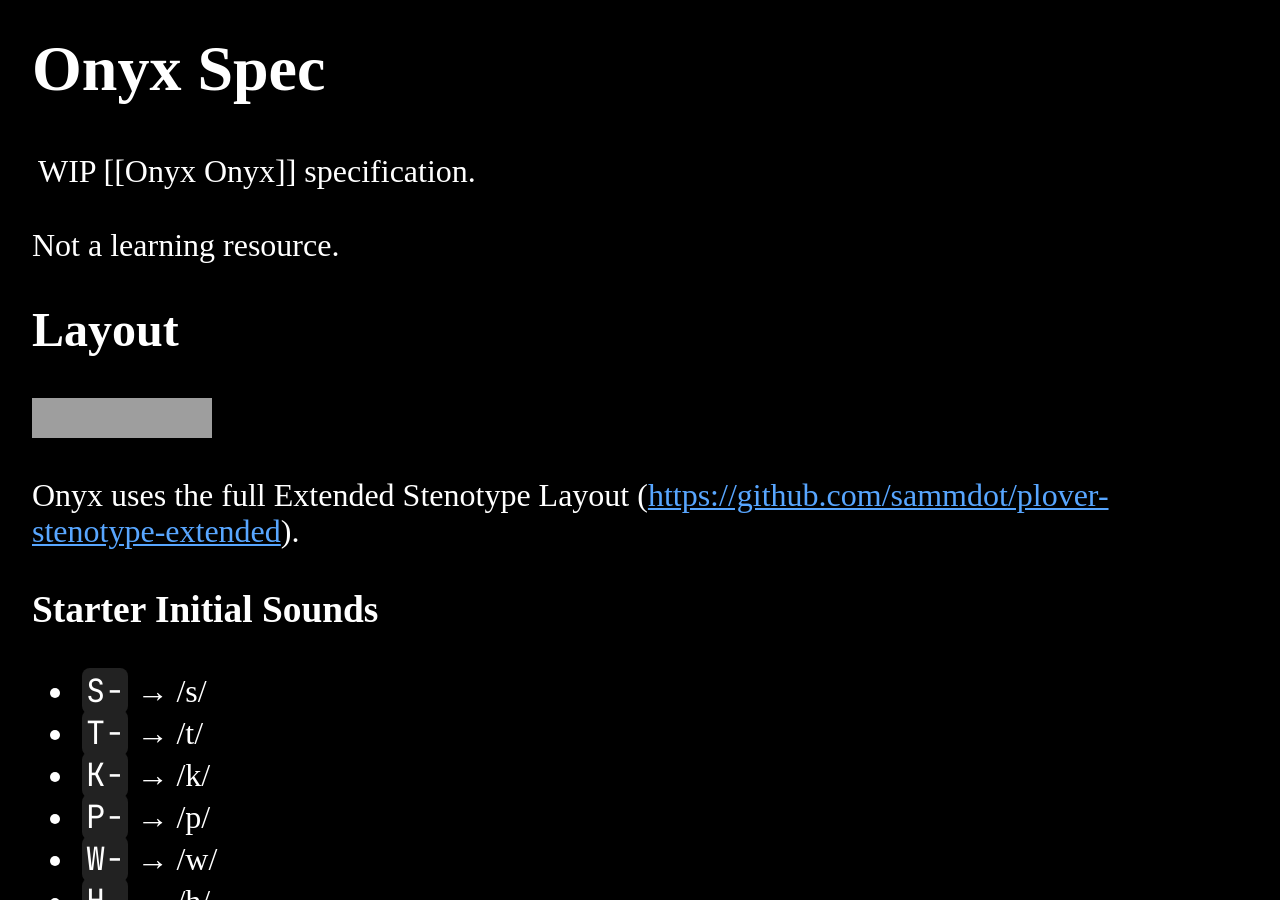
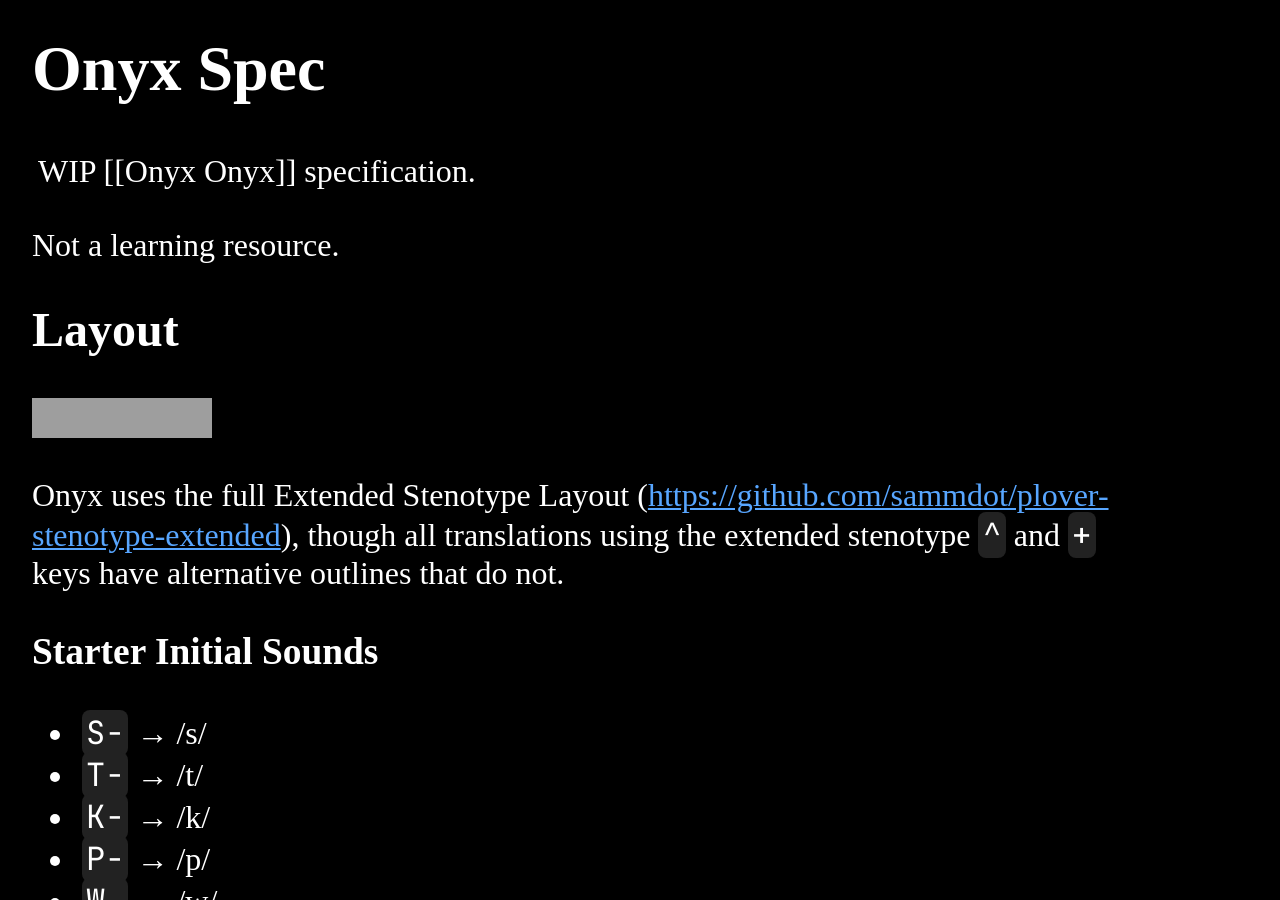
Before and after one commit to Grahp/Website, a Jekyll site: the page built from pages/Onyx Spec.md, in a window 1280 px wide and 900 px high. Built offline with Jekyll 4.4.1, drawn with Linux system fonts in a browser that asks for light colours; grey boxes are pictures that could not be loaded.

Commit message:
Update Onyx Spec

```diff
--- a/pages/Onyx Spec.md
+++ b/pages/Onyx Spec.md
@@ -11,7 +11,7 @@ Not a learning resource.
 ## Layout
 ![TODO](https://img.shields.io/badge/TODO-orange?style=flat)
 
-Onyx uses the full Extended Stenotype Layout ([https://github.com/sammdot/plover-stenotype-extended](https://github.com/sammdot/plover-stenotype-extended)).
+Onyx uses the full Extended Stenotype Layout ([https://github.com/sammdot/plover-stenotype-extended](https://github.com/sammdot/plover-stenotype-extended)), though all translations using the extended stenotype `^` and `+` keys have alternative outlines that do not.
 
 ### Starter Initial Sounds
 
```
